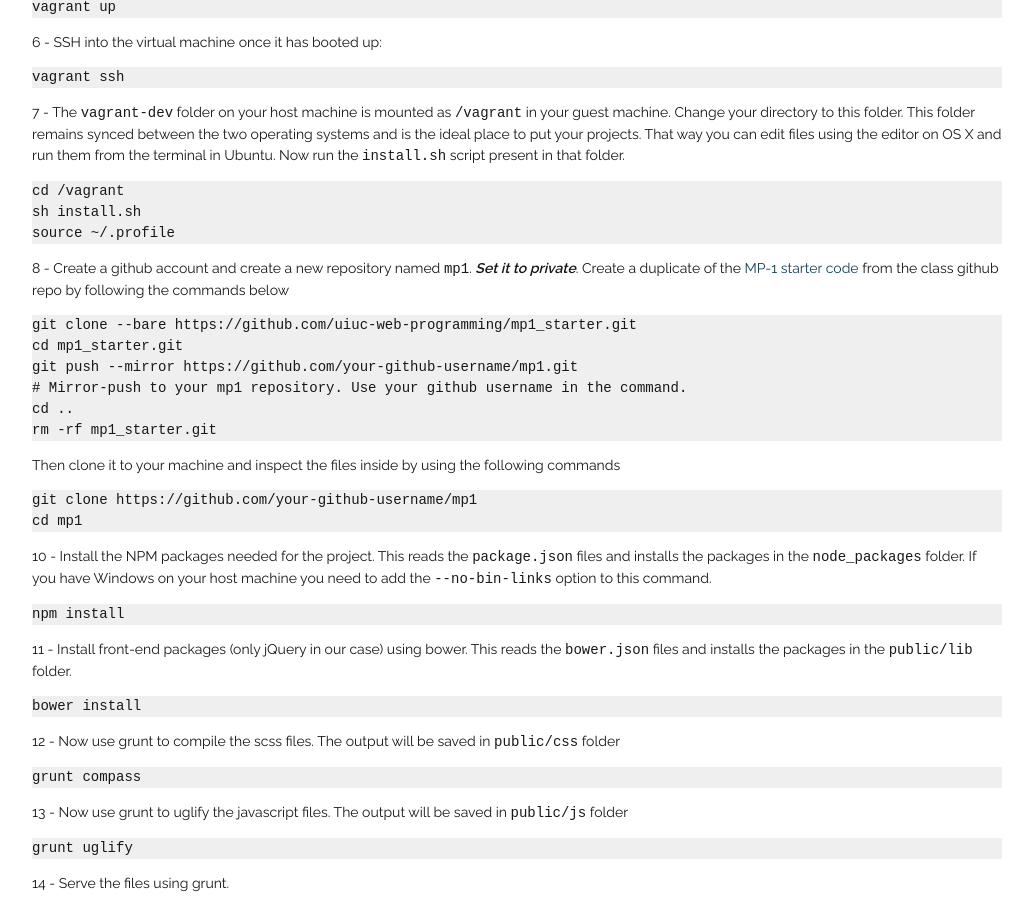
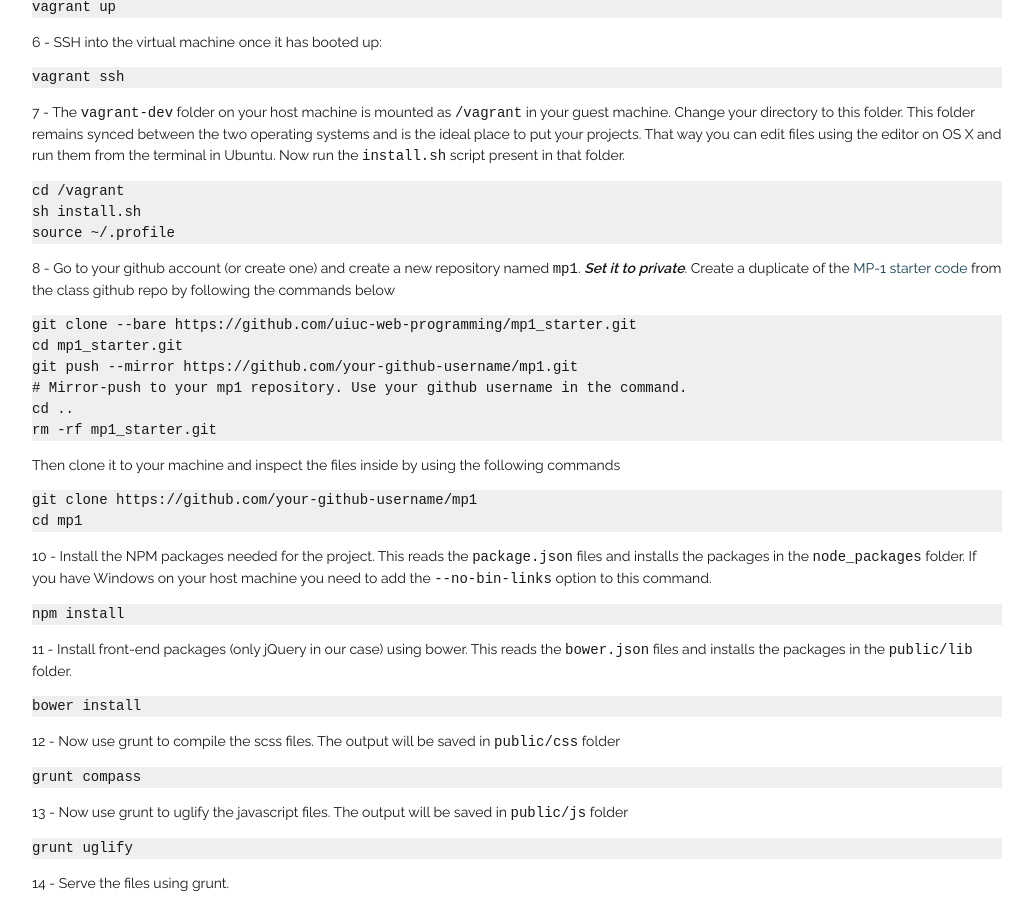
Before and after one commit to biplabdeka/fa2016, a Jekyll site: the page built from _posts/2015-1-28-Lab-1.md, in a window 1280 px wide and 900 px high, scrolled down 855 px. Shown: the whole window, without its empty margins (123-1156 px from the left). Built offline with Jekyll 4.4.1, drawn with Linux system fonts in a browser that asks for light colours; nearby versions of some CDN libraries; Markdown is read by kramdown in place of the engine named in the settings.

Commit message:
Update 2015-1-28-Lab-1.md

````diff
--- a/_posts/2015-1-28-Lab-1.md
+++ b/_posts/2015-1-28-Lab-1.md
@@ -47,7 +47,7 @@ cd /vagrant
 sh install.sh
 source ~/.profile
 ```
- 8 - Create a github account and create a new repository named `mp1`. ***Set it to private***. Create a duplicate of the [MP-1 starter code](https://github.com/uiuc-web-programming/mp1_starter) from the class github repo by following the commands below
+ 8 - Go to your github account (or create one) and create a new repository named `mp1`. ***Set it to private***. Create a duplicate of the [MP-1 starter code](https://github.com/uiuc-web-programming/mp1_starter) from the class github repo by following the commands below
 
 ```bash
 git clone --bare https://github.com/uiuc-web-programming/mp1_starter.git
````
